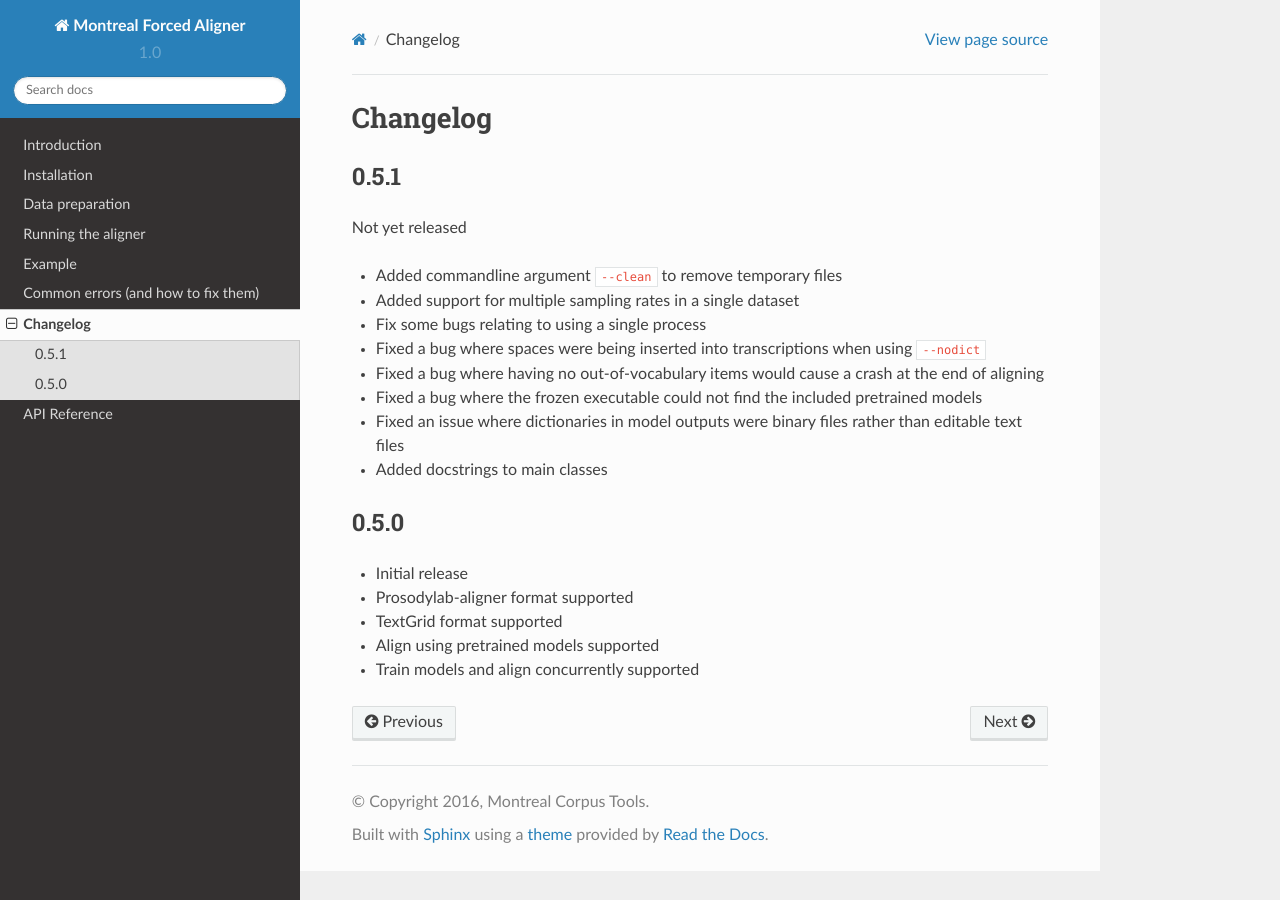
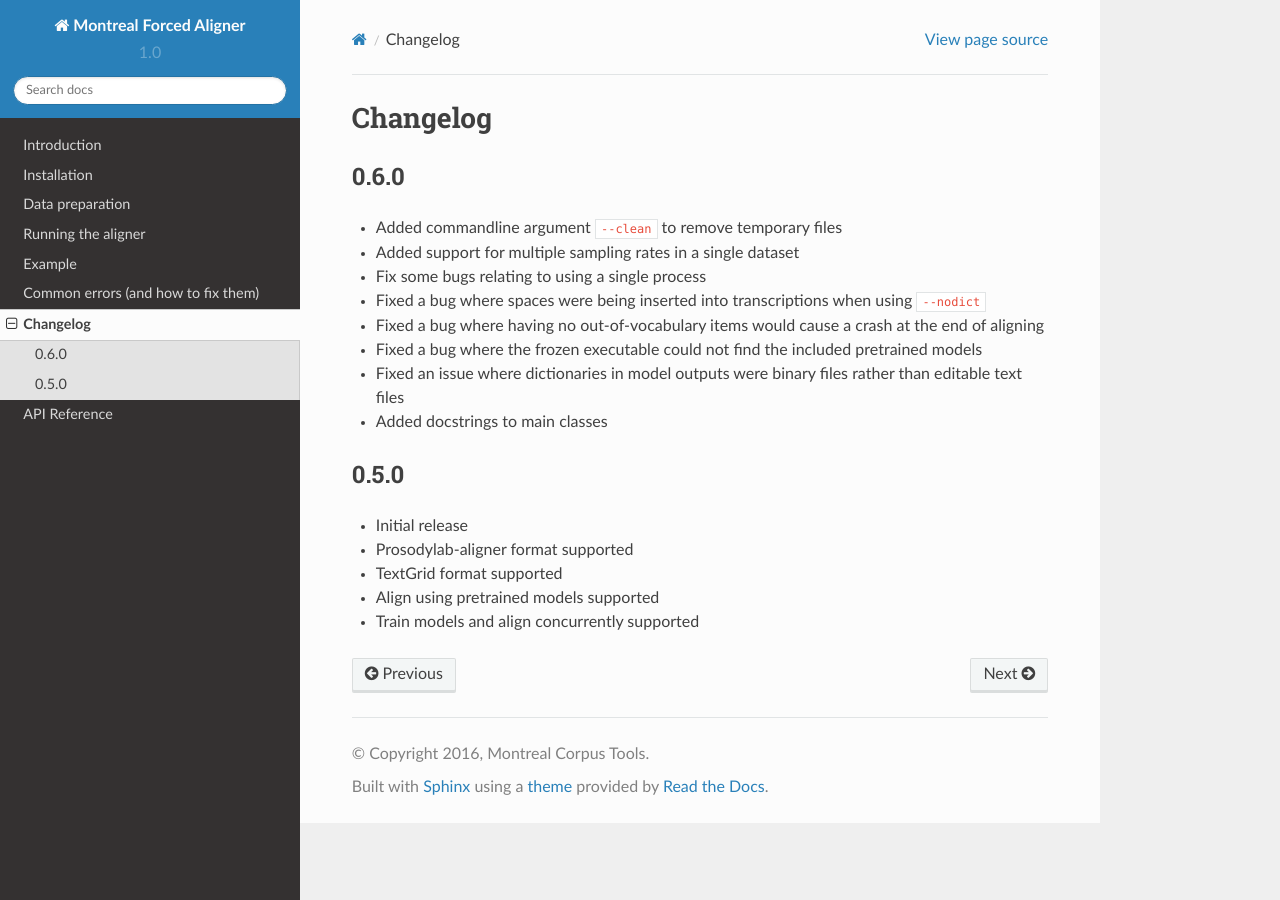
Before and after one commit to MontrealCorpusTools/Montreal-Forced-Aligner, a Sphinx documentation site: the page built from docs/source/changelog.rst, in a window 1280 px wide. Built offline with Sphinx 7.4.7 and the Read the Docs theme 2.0.0, drawn with Linux system fonts in a browser that asks for light colours.

Commit message:
Update changelog

```diff
--- a/docs/source/changelog.rst
+++ b/docs/source/changelog.rst
@@ -3,10 +3,8 @@
 Changelog
 =========
 
-0.5.1
+0.6.0
 -----
-
-Not yet released
 
 - Added commandline argument ``--clean`` to remove temporary files
 - Added support for multiple sampling rates in a single dataset
```
